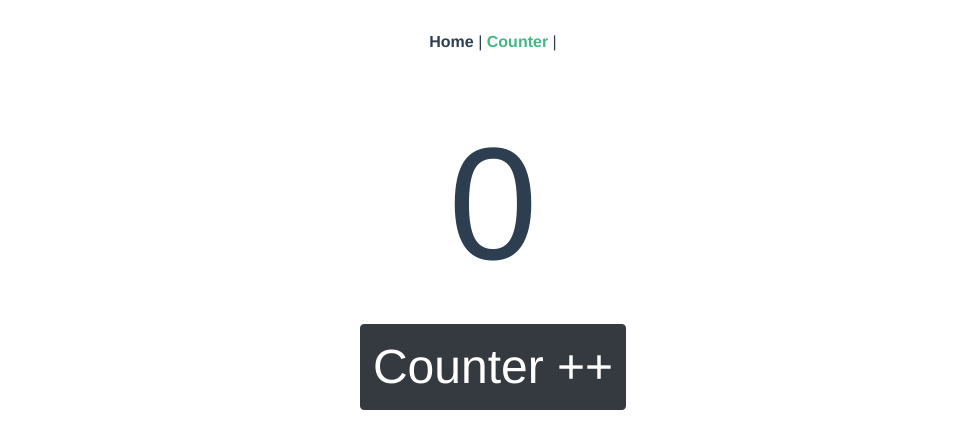
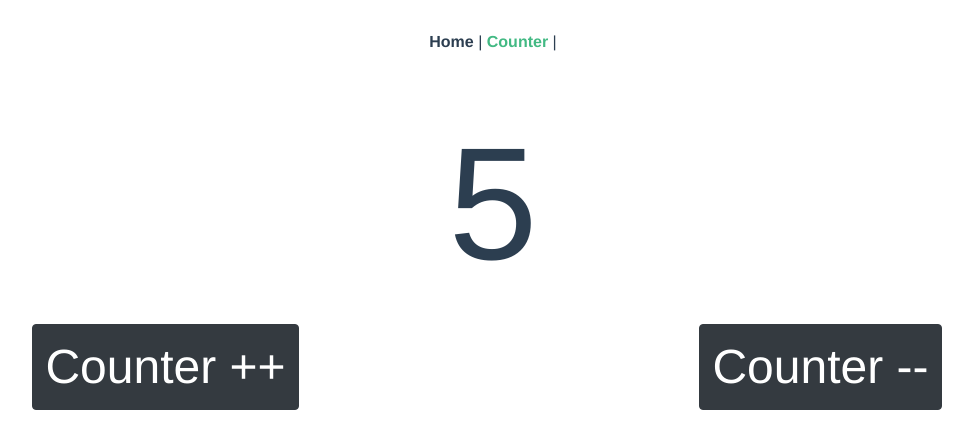
Before and after one commit to isjeady/corso-vue-js-application, a Vue app: page /counter in a window 1280 px wide. Shown: the top 448 px of the page, without its empty margins (147-1120 px from the left). Built offline with nearby package versions, Linux system fonts and the light colour scheme.

Commit message:
Decremento contatore e classi
Decremento contatore,classi finder,isvisible function e contatore 0

```diff
--- a/src/components/Counter.vue
+++ b/src/components/Counter.vue
@@ -3,8 +3,13 @@
     <div>
     <span class="count" v-text="count"></span>
     </div>
-    <div>
-    <button @click="count++" class="btn btn-dark">Counter ++</button>
+    <div class="row">
+      <div class="col-6">
+        <button @click="count++" class="btn btn-dark increment">Counter ++</button>
+      </div>
+      <div class="col-6">
+       <button @click="count > 0 && count-- " v-show="count > 0" class="btn btn-dark decrement">Counter --</button>
+      </div>
     </div>
   </div>
 </template>
@@ -15,7 +20,7 @@ export default {
   name: 'Counter',
   data () {
     return {
-      count : 0
+      count : 5
     }
   }
 }
```
Also changed, not shown: 1 other file (tests, documents, lock files or other folders).
